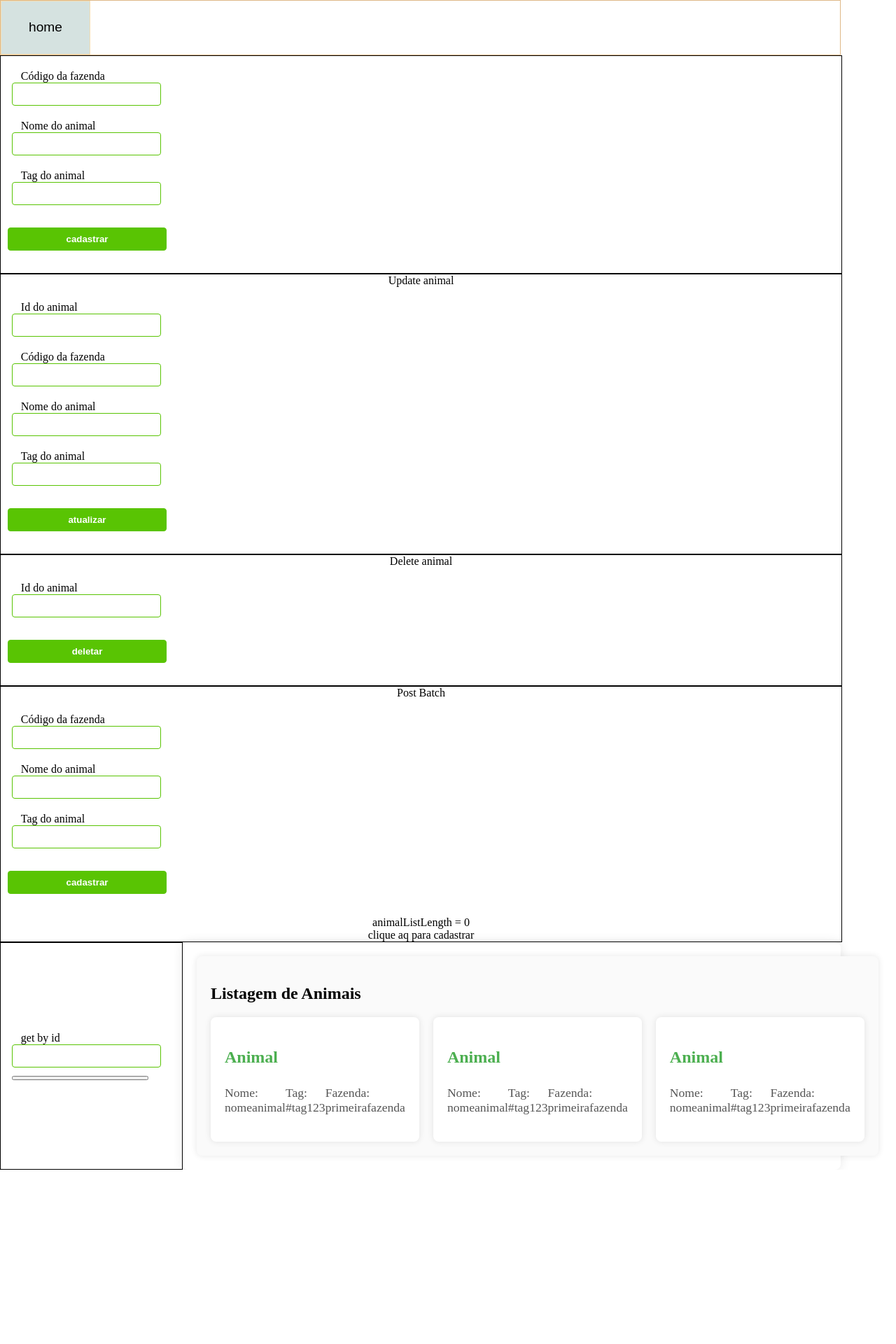
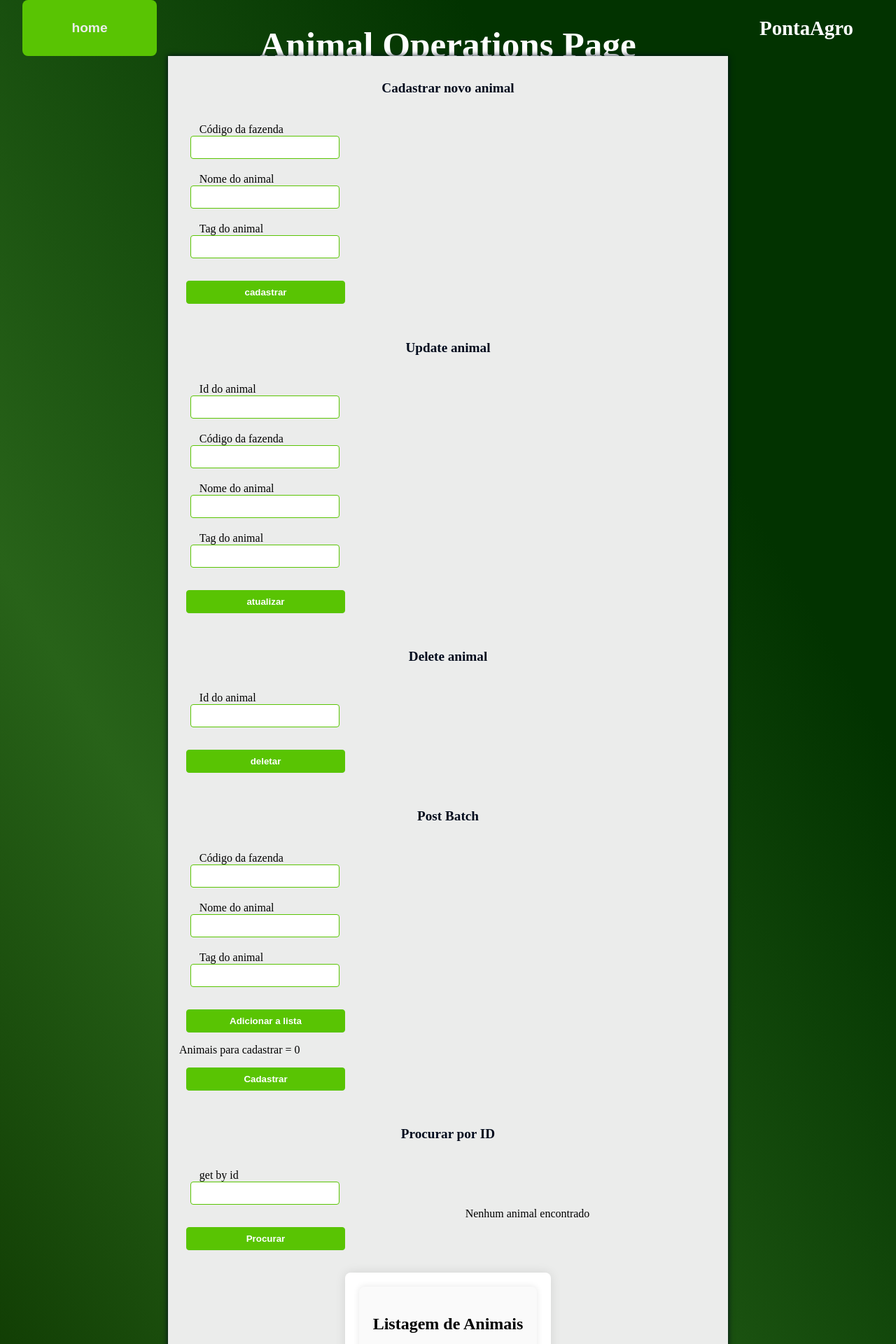
Before and after one commit to felipechatalov/teste-ponta, an Angular app: page /animal in a window 1280 px wide. Shown: the top 1920 px of the page at 70% size. Before the commit the page ends 1671 px from the top, so only its background shows below. Built offline with nearby package versions, Linux system fonts and the light colour scheme.

Commit message:
style: reestylized animal page

```diff
--- a/src/app/components/home-page-button/home-page-button.component.html
+++ b/src/app/components/home-page-button/home-page-button.component.html
@@ -1,4 +1,4 @@
-<div class="home-page-button">
+<div class="home-page-button justify-center">
     <button (click)="GoToHomePage()" >
         <label>home</label>
     </button>
--- a/src/app/paginas/animal-page/animal-page.component.html
+++ b/src/app/paginas/animal-page/animal-page.component.html
@@ -1,9 +1,26 @@
+
+<div class="page-background col">
+
+    <header class="page-header">
+        <div class="row">
+            <div class="header-home-button">
                 <home-page-button></home-page-button>
+            </div>
+            <div class="header-title justify-center">
+                <h1>Animal Operations Page</h1>
+            </div>
+            <div class="header-trademark justify-center">
+                <h2>PontaAgro</h2>
+            </div>
+        </div>
+    </header>
 
+    <div class="working-area col">
         <div class="col">
             <div class="operation-area">
+                <h3>Cadastrar novo animal</h3>
                 <form [formGroup]="formPost" class="g-form" (ngSubmit)="CadastrarAnimal()">
-            <div class="col">
+                    <div class="col input-area">
                         <div class="g-input">
                             <label>Código da fazenda</label>
                             <input formControlName="farmId" id="input-farmid" type="number" min="0"/>
@@ -24,7 +41,7 @@
             </div>
 
             <div class="operation-area">
-        <label>Update animal</label>
+                <h3>Update animal</h3>
                 <form [formGroup]="formUpdate" class="g-form" (ngSubmit)="UpdateAnimal()">
                     <div style="flex-flow: column;">
                         <div class="g-input">
@@ -52,7 +69,7 @@
             </div>
 
             <div class="operation-area">
-        <label>Delete animal</label>
+                <h3>Delete animal</h3>
                 <form [formGroup]="formDelete" class="g-form" (ngSubmit)="DeleteAnimal()">
                     <div class="col">
                         <div class="g-input">
@@ -65,7 +82,7 @@
             </div>
 
             <div class="operation-area">
-        <label>Post Batch</label>
+                <h3>Post Batch</h3>
                 <form [formGroup]="formPostBatch" class="g-form" (ngSubmit)="AddToBatch()">
                     <div class="col">
                         <div class="g-input">
@@ -82,44 +99,81 @@
                             <label>Tag do animal</label>
                             <input formControlName="tag" type="text"/>
                         </div>
-                <button type="submit" class="g-button"> cadastrar</button>
+                        <button type="submit" class="g-button"> Adicionar a lista</button>
+
+                        <span> Animais para cadastrar = {{ animalBatchListLength }} </span>
+                        <button (click)="PostBatch()" class="g-button"> Cadastrar</button>
                     </div>
 
                 </form>
-        <span> animalListLength = {{ animalListLength }} </span>
-        <div (click)="PostBatch()" > clique aq para cadastrar</div>
 
+            </div>
+
+            <div class="operation-area">
+                <h3>Procurar por ID</h3>
+                <form [formGroup]="formGetAnimalById" class="g-form">
+                    <div class="col">
+                        <div class="g-input">
+                            <label>get by id</label>
+                            <input formControlName="id" type="number" min="0"/>
+                        </div>
+                        <button (click)="GetAnimalById()" class="g-button" >Procurar</button>
+                    </div>
+                    <div class="justify-center align-center" style="flex-grow: 1;">
+                        <ng-container *ngIf="showAnimal.farmId == ''">
+                            <p>Nenhum animal encontrado</p>
+                        </ng-container>
+                        <ng-container *ngIf="showAnimal.farmId != ''">
+                            <div class="animal-card">
+                                <div>
+                                    <h3>{{ showAnimal.name }}</h3>
+                                </div>
+                                <div class="card-info">
+                                    <p>Tag: {{ showAnimal.tag }}</p>
+                                    <p>Fazenda: {{ showAnimal.farmId }}</p>
+                                </div>
+                            </div>
+                        </ng-container>
+                    </div>
+                </form>
             </div>
         </div>
 
+
         <div>
-    <div class="operation-area">
-        <form [formGroup]="formGetAnimalById" class="g-form">
-            <div class="g-input">
-                <label>get by id</label>
-                <input formControlName="id" type="number" min="0"/>
-                <button (click)="GetAnimalById()" ></button>
-            </div>
-        </form>
-    </div>
+
+            <!-- <div class="operation-area">
+                <label>Get all</label>
+
+            </div> -->
 
             <div class="container">
                 <section class="animal-list-section">
+                    <div class="col align-center">
                         <h2>Listagem de Animais</h2>
+                        <button class="g-button" (click)="GetAllAnimals()"> get all</button>
+                    </div>
                     <div class="animal-list">
-                <ng-container *ngFor="let card of [].constructor(3)">
+                        <ng-container *ngIf="animalList.length == 0">
+                            <p>Nenhum animal cadastrado</p>
+                        </ng-container>
+                        <ng-container *ngIf="animalList.length != 0">
+                            <ng-container *ngFor="let animal of animalList">
                                 <div class="animal-card">
                                     <div>
-                            <h3>Animal</h3>
+                                        <h3>{{ animal.name }}</h3>
                                     </div>
-                        <div>
-                            <p>Nome: nomeanimal</p>
-                            <p>Tag: #tag123</p>
-                            <p>Fazenda: primeirafazenda</p>
+                                    <div class="card-info">
+                                        <!-- <p>Nome: nomeanimal</p> -->
+                                        <p>Tag: {{ animal.tag }}</p>
+                                        <p>Fazenda: {{ animal.farmId }}</p>
                                     </div>
                                 </div>
+                            </ng-container>
                         </ng-container>
                     </div>
                 </section>
             </div>
         </div>
+    </div>
+</div>
--- a/src/app/paginas/animal-page/animal-page.component.ts
+++ b/src/app/paginas/animal-page/animal-page.component.ts
@@ -2,18 +2,18 @@ import { Component } from '@angular/core';
 import { Router } from '@angular/router';
 import { FormControl, FormGroup, FormsModule, ReactiveFormsModule } from '@angular/forms';
 import { AnimalApiService } from '../../servicos/animal-api.service';
-import { NgFor } from '@angular/common';
+import { NgFor, NgIf } from '@angular/common';
 import { HomePageButtonComponent } from '../../components/home-page-button/home-page-button.component';
 
 
 @Component({
   selector: 'app-animalpage',
-  imports: [FormsModule, ReactiveFormsModule, NgFor, HomePageButtonComponent],
+  imports: [FormsModule, ReactiveFormsModule, NgFor, HomePageButtonComponent, NgIf],
   templateUrl: './animal-page.component.html',
   styleUrl: './animal-page.component.scss'
 })
 export class AnimalPageComponent {
-  inputAnimal = {
+  animalObj = {
     name: '',
     tag: '',
     farmId: '',
@@ -36,7 +36,6 @@ export class AnimalPageComponent {
     id: new FormControl(''),
   });
 
-  private animalList: any[] = [];
   formPostBatch = new FormGroup({
     name: new FormControl(''),
     tag: new FormControl(''),
@@ -48,7 +47,15 @@ export class AnimalPageComponent {
   });
 
 
-  public animalListLength = 0;
+  public animalBatchListLength = 0;
+  public animalBatchList: any[] = [];
+  public animalList: any[] = [];
+
+  public showAnimal = {
+    name: '',
+    tag: '',
+    farmId: '',
+  }
 
   constructor(private animalApiService: AnimalApiService){}
 
@@ -119,23 +126,23 @@ export class AnimalPageComponent {
       tag: this.formPostBatch.value.tag
     };
 
-    this.animalList.push(newAnimal);
-    this.animalListLength = this.animalList.length;
+    this.animalBatchList.push(newAnimal);
+    this.animalBatchListLength = this.animalBatchList.length;
     this.formPostBatch.reset();
   }
 
   PostBatch(){
 
     let animalBatch = {
-      animals: this.animalList,
+      animals: this.animalBatchList,
       farmId: this.formPostBatch.value.farmId
     };
 
     this.animalApiService.postBatch(animalBatch).subscribe(
       (retorno) => {
         console.log(retorno);
-        this.animalList = [];
-        this.animalListLength = 0;
+        this.animalBatchList = [];
+        this.animalBatchListLength = 0;
         this.formPostBatch.reset();
       },
       (error) => {
@@ -147,6 +154,7 @@ export class AnimalPageComponent {
     this.animalApiService.getAll().subscribe(
       (retorno) => {
         console.log(retorno);
+        this.animalList = retorno;
       },
       (error) => {
         console.log(error);
@@ -162,10 +170,16 @@ export class AnimalPageComponent {
     this.animalApiService.getById(this.formGetAnimalById.value.id).subscribe(
       (retorno) => {
         console.log(retorno);
+        this.showAnimal = retorno;
         this.formGetAnimalById.reset();
       },
       (error) => {
         console.log(error);
+        this.showAnimal = {
+          name: '',
+          tag: '',
+          farmId: '',
+        };
       });
   }
 }
--- a/src/styles.scss
+++ b/src/styles.scss
@@ -5,7 +5,7 @@
     --cor-secundaria-fazenda: #dd7805;
 
     --cor-primaria-animal: #59c403;
-    --cor-secundaria-animal: #204900;
+    --cor-secundaria-animal: #367a02;
 
     --cor-fundo-principal: #3bb900;
     --cor-preto-principal: #020b1d;
@@ -63,33 +63,16 @@
     font-weight: bold;
     cursor: pointer;
     max-height: 45px;
-}
 
-.home-page-button{
-    button{
-        width: 10vw;
-        height: 6vw;
-        background-color:#d5e2e0;
-        outline: none;
-        border: solid 1px wheat;
-
-    }
-    border: 1px solid burlywood;
-    justify-content: start;
-    align-items: center;
-
-    label{
-        font-size: 1.5vw;
+    &:hover{
+        background-color: var(--cor-secundaria-animal);
+        border: solid 1px var(--cor-secundaria-animal);
     }
 }
 
-.operation-area{
-    flex-direction: column;
-    justify-content: center;
-    align-items: center;
-    width: 100%;
-    border: solid 1px black;
-}
+
+
+
 
 
 
@@ -117,6 +100,9 @@
     display: grid;
     grid-template-columns: repeat(auto-fill, minmax(250px, 1fr));
     gap: 20px;
+    max-width: 20vw;
+    overflow-x: auto;
+    scroll-snap-type: proximity;
 }
 
 .animal-card {
@@ -126,25 +112,32 @@
     box-shadow: 0 0 10px rgba(0, 0, 0, 0.1);
     transition: transform 0.3s ease, box-shadow 0.3s ease;
     flex-flow: column;
+
+    .card-info{
+        display: flex;
+        flex-flow: row;
+        gap: 10px;
     }
-.animal-card:hover {
+
+    &:hover {
         transform: translateY(-5px);
         box-shadow: 0 8px 20px rgba(0, 0, 0, 0.15);
     }
-.animal-card h3 {
+
+    h3{
         font-size: 1.5rem;
         color: #4CAF50;
         margin-bottom: 10px;
-
     }
 
-.animal-card p {
+    p {
         font-size: 1.1rem;
         color: #555;
     }
 
-.animal-card p span {
+    p span {
         font-weight: bold;
+    }
 }
 
 
@@ -211,7 +204,90 @@
     align-items: center;
 }
 
+.page-background{
+    background: rgb(14,57,1);
+    background: linear-gradient(60deg, rgba(14,57,1,1) 0%, rgb(40, 99, 25) 30%, rgba(2,51,0,1) 75%);
+    height: 100%;
+    width: 100vw;
+    display: flex;
+    justify-content: center;
+    align-items: center;
+}
 
+.home-page-button{
+    width: 20vw;
+    button{
+        width: 15vw;
+        height: 10vh;
+        background-color: var(--cor-primaria-animal);
+        outline: none;
+        border: none;
+        border-radius: 8px;
+        cursor: pointer;
+    }
+    justify-content: start;
+    align-items: center;
+
+    label{
+        font-size: 1.5vw;
+        font-weight: bold;
+        pointer-events: none;
+        color:#ebeceb;
+    }
+}
+
+
+
+.page-header{
+    width: 100vw;
+    height: 10vh;
+
+    .header-title{
+        font-size: 2vw;
+        color: white;
+        flex-grow: 1;
+        width: 60vw;
+    }
+
+    .header-trademark{
+        font-size: 1.5vw;
+        color: white;
+        width: 20vw;
+        height: 10vh;
+    }
+
+    .header-home-button{
+    }
+}
+
+.working-area{
+    padding:16px;
+    // border: solid 1px black;
+    width: 60vw;
+    box-shadow: #020b1d 0px 0px 8px;
+    background-color: #ebeceb;
+}
+
+.operation-area{
+    flex-direction: column;
+    justify-content: center;
+    align-items: center;
+    width: 100%;
+    // border: solid 1px black;
+    // min-width: 9vw;
+    max-width: 100%;
+    min-height: 20vh;
+
+    .input-area{
+        // border: #020b1d solid 1px;
+    }
+
+    h3{
+        font-size: 1.5vw;
+        color: #020b1d;
+    }
+
+}
 
 .col{
     flex-flow: column;
```
Lines whose indentation alone changed are shown as unchanged.
